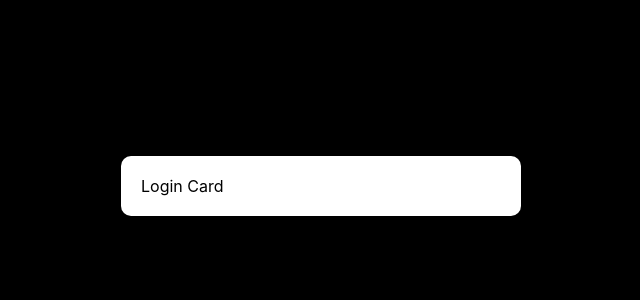
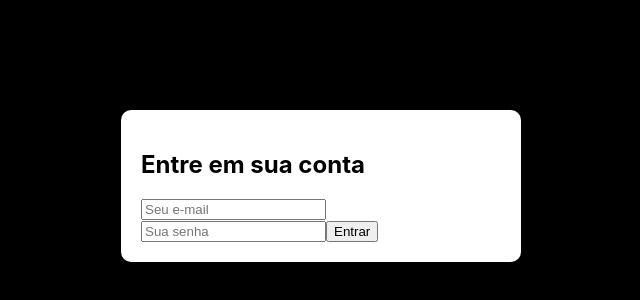
Before and after one commit to majunior07/nextjs-login, a Next.js app: page /login in a window 1280 px wide. Shown: the part 214-514 px from the top of the page, without its empty margins (319-959 px from the left). Built offline with nearby package versions, Linux system fonts and the light colour scheme.

Commit message:
Terceiro commit dia 24/02/23

```diff
--- a/pages/cadastro.js
+++ b/pages/cadastro.js
@@ -5,7 +5,9 @@ import LoginCard from '../src/components/loginCard/loginCard'
 export default function CadastroPage() {
     return(
         <div className={styles.background}>
-            <LoginCard />
+            <LoginCard tittle="Crie sua conta">
+                ABCD
+            </LoginCard>
         </div>
     )
 }
--- a/pages/login.js
+++ b/pages/login.js
@@ -1,11 +1,18 @@
 import styles from '../styles/Login.module.css'
 
 import LoginCard from "../src/components/loginCard/loginCard"
+import Input from '../src/components/input/input'
+import Button from '../src/components/button/button'
+
 
 export default function LoginPage() {
     return(
         <div className={styles.background}>
-            <LoginCard />
+            <LoginCard tittle="Entre em sua conta">
+                <Input type="email" placeholder="Seu e-mail"/>
+                <Input type="password" placeholder="Sua senha"/>
+                <Button>Entrar</Button>
+            </LoginCard>
         </div>
     )
 
--- /dev/null
+++ b/src/components/button/button.js
@@ -0,0 +1,9 @@
+import styles from './button.module.css'
+
+export default function Button({ children, ...props}) {
+    return(
+        <button className={styles.button} {...props}>
+            {children}
+        </button>
+    )
+}
--- /dev/null
+++ b/src/components/button/button.module.css
@@ -0,0 +1,3 @@
+.button {
+
+}
--- /dev/null
+++ b/src/components/input/input.js
@@ -0,0 +1,7 @@
+import styles from './input.module.css'
+
+export default function Input(props) {
+    return(
+        <input className={styles.inut} {...props}/>
+    )
+}
--- /dev/null
+++ b/src/components/input/input.module.css
@@ -0,0 +1,3 @@
+.input {
+
+}
--- a/src/components/loginCard/loginCard.js
+++ b/src/components/loginCard/loginCard.js
@@ -1,9 +1,10 @@
 import styles from './loginCard.module.css'
 
-export default function LoginCard() {
+export default function LoginCard({ tittle, children}) {
     return(
         <div className={styles.card}>
-            Login Card
+            <h2 className={styles.tittle}>{tittle}</h2>
+            {children}
         </div>
     )
 }
--- a/src/components/loginCard/loginCard.module.css
+++ b/src/components/loginCard/loginCard.module.css
@@ -4,3 +4,7 @@
     padding: 20px;
     border-radius: 10px;
 }
+
+.titlle {
+    text-align: center;
+}
```
